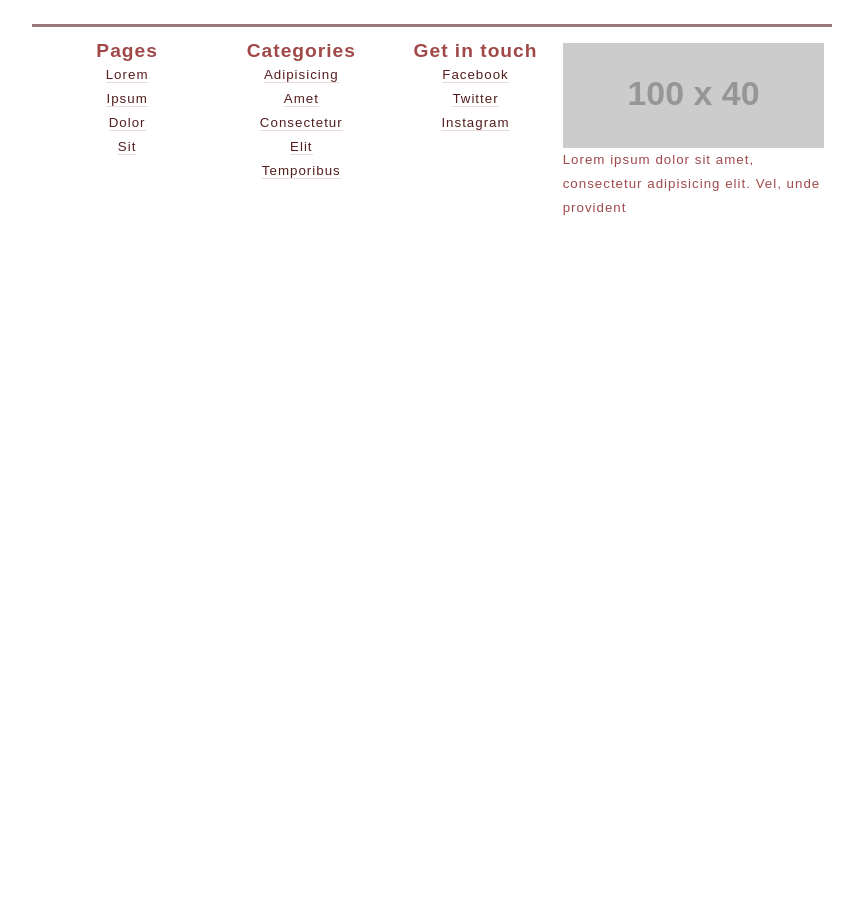
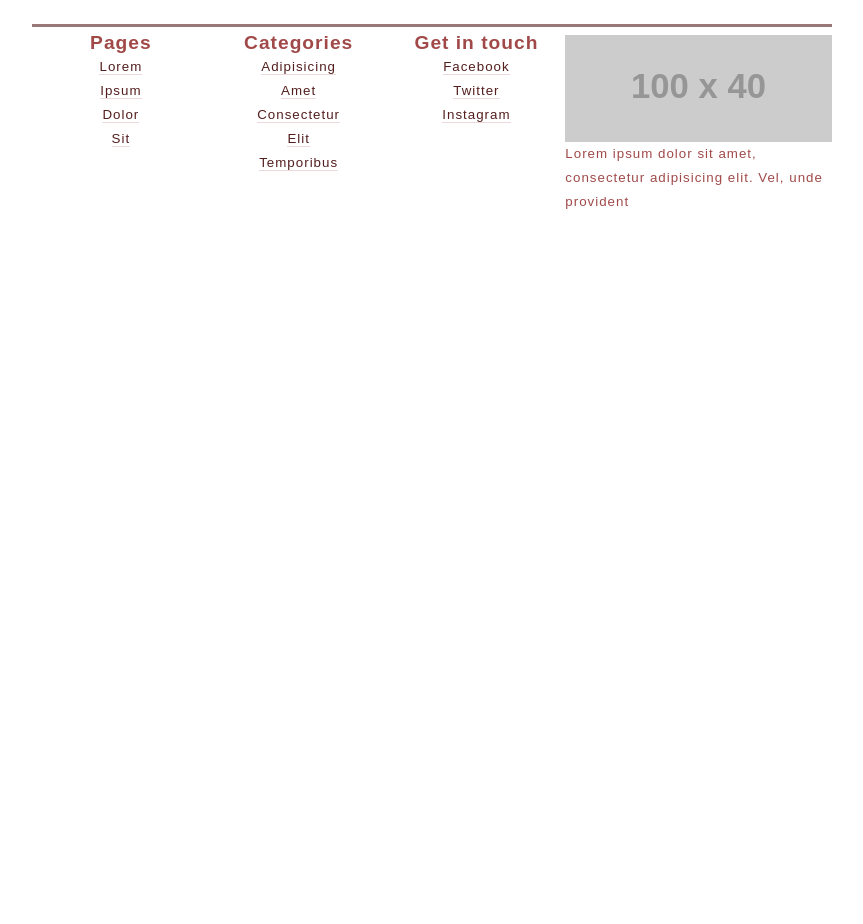
Before and after one commit to coll0335/ecommerce-website, a Jekyll site: the page styleguide/footer.html, which Jekyll copies as it is, in a window 1280 px wide. Shown: the whole page, without its empty margins (208-1071 px from the left). Built offline with Jekyll 4.4.1, drawn with Linux system fonts in a browser that asks for light colours; Markdown is read by kramdown in place of the engine named in the settings.

Commit message:
Adjusted typography.css

```diff
--- a/css/typography.css
+++ b/css/typography.css
@@ -24,6 +24,10 @@
 
 .centered {
 	text-align: center;
+}
+
+.un-centered {
+	text-align:left;
 }
 
 
@@ -212,9 +216,3 @@
 tbody td:nth-child(even) {
 	background-color: rgba(161, 73, 73,0.4);
 }
-
-.footer {
-	padding: .5rem;
-	display: block;
-	overflow: hidden;
-}
```
